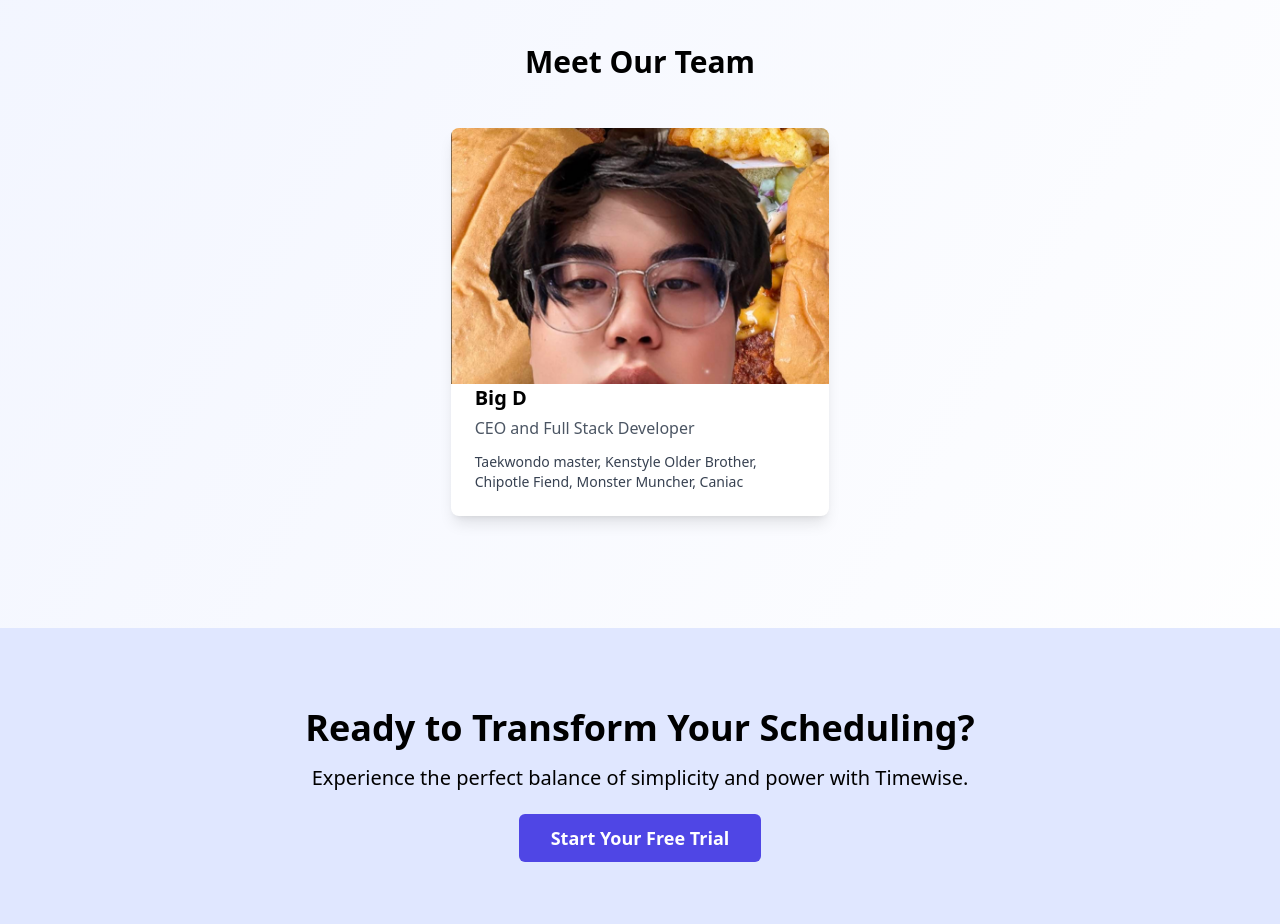
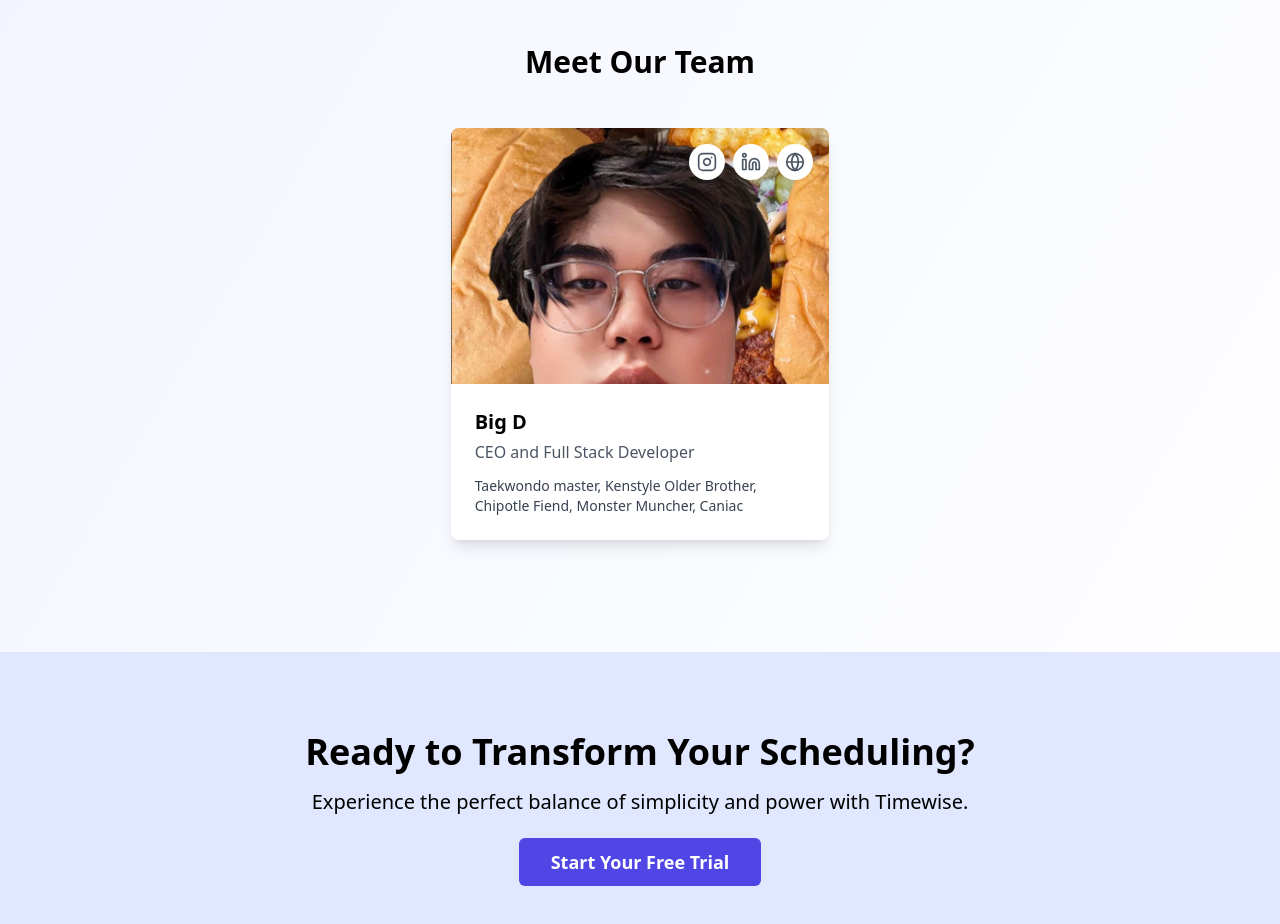
Before and after one commit to gsdyu/Calcoy, a Next.js app in the folder frontend/: page /auth/about in a window 1280 px wide. Shown: the part 1240-2164 px from the top of the page. Built offline with nearby package versions, Linux system fonts and the light colour scheme.

Commit message:
Added socials to members + removed icons-use lib instead

```diff
--- a/frontend/src/components/Auth/AboutPage.js
+++ b/frontend/src/components/Auth/AboutPage.js
@@ -3,6 +3,7 @@
 import React from 'react';
 import Link from 'next/link';
 import { Clock, Zap, Users } from 'lucide-react';
+import { Instagram, Linkedin, Globe } from 'lucide-react';
 
 const AboutPage = () => {
   return (
@@ -68,23 +69,17 @@ const AboutPage = () => {
         <div className="container mx-auto px-6">
           <h2 className="text-3xl font-bold text-center mb-12">Meet Our Team</h2>
           <div className="flex flex-wrap justify-center">
-              <div className="w-full md:w-1/2 lg:w-1/3 px-4 mb-8">
-                <div className="bg-white rounded-lg shadow-lg overflow-hidden relative pt-48">
-                  <img
-                    src="/kevh.png"
-                    alt="Big D"
-                    className="w-full h-64 object-cover object-[center_50%] absolute top-0 left-0"
-                    style={{ objectPosition: '0% 0%' }}
+            <TeamMemberCard
+              name="Big D"
+              role="CEO and Full Stack Developer"
+              description="Taekwondo master, Kenstyle Older Brother, Chipotle Fiend, Monster Muncher, Caniac"
+              image="/kevh.png"
+              socials={{
+                instagram: "Placeholder",
+                linkedin: "placeholder",
+                website: "placeholder"
+              }}
             />
-                  <div className="p-6 pt-16">
-                    <h3 className="text-xl font-semibold mb-1">Big D</h3>
-                    <p className="text-gray-600 mb-3">CEO and Full Stack Developer</p>
-                    <p className="text-gray-700 text-sm">
-                      Taekwondo master, Kenstyle Older Brother, Chipotle Fiend, Monster Muncher, Caniac
-                    </p>
-                  </div>
-                </div>
-              </div>
             {/* Add more team member cards here */}
           </div>
         </div>
@@ -112,4 +107,43 @@ const StoryCard = ({ icon, title, description }) => (
   </div>
 );
 
+const TeamMemberCard = ({ name, role, description, image, socials }) => (
+  <div className="w-full md:w-1/2 lg:w-1/3 px-4 mb-8">
+    <div className="bg-white rounded-lg shadow-lg overflow-hidden relative">
+      <img
+        src={image}
+        alt={name}
+        className="w-full h-64 object-cover object-top"
+      />
+      <div className="absolute top-0 right-0 p-4 flex space-x-2">
+        {socials.instagram && (
+          <SocialIcon Icon={Instagram} href={socials.instagram} />
+        )}
+        {socials.linkedin && (
+          <SocialIcon Icon={Linkedin} href={socials.linkedin} />
+        )}
+        {socials.website && (
+          <SocialIcon Icon={Globe} href={socials.website} />
+        )}
+      </div>
+      <div className="p-6">
+        <h3 className="text-xl font-semibold mb-1">{name}</h3>
+        <p className="text-gray-600 mb-3">{role}</p>
+        <p className="text-gray-700 text-sm">{description}</p>
+      </div>
+    </div>
+  </div>
+);
+
+const SocialIcon = ({ Icon, href }) => (
+  <a
+    href={href}
+    target="_blank"
+    rel="noopener noreferrer"
+    className="bg-white p-2 rounded-full text-gray-600 hover:text-indigo-600 transition duration-300"
+  >
+    <Icon size={20} />
+  </a>
+);
+
 export default AboutPage;
--- a/frontend/src/components/icons/SocialIcons.js
+++ b/frontend/src/components/icons/SocialIcons.js
@@ -40,23 +40,3 @@ export const EyeOffIcon = (props) => (
     <line x1="1" y1="1" x2="23" y2="23" />
   </svg>
 );
-
-export const InstagramIcon = (props) => (
-  <svg viewBox="0 0 24 24" fill="currentColor" {...props}>
-    <path d="M12 2.163c3.204 0 3.584.012 4.85.07 3.252.148 4.771 1.691 4.919 4.919.058 1.265.069 1.645.069 4.849 0 3.205-.012 3.584-.069 4.849-.149 3.225-1.664 4.771-4.919 4.919-1.266.058-1.644.07-4.85.07-3.204 0-3.584-.012-4.849-.07-3.26-.149-4.771-1.699-4.919-4.92-.058-1.265-.07-1.644-.07-4.849 0-3.204.013-3.583.07-4.849.149-3.227 1.664-4.771 4.919-4.919 1.266-.057 1.645-.069 4.849-.069zm0-2.163c-3.259 0-3.667.014-4.947.072-4.358.2-6.78 2.618-6.98 6.98-.059 1.281-.073 1.689-.073 4.948 0 3.259.014 3.668.072 4.948.2 4.358 2.618 6.78 6.98 6.98 1.281.058 1.689.072 4.948.072 3.259 0 3.668-.014 4.948-.072 4.354-.2 6.782-2.618 6.979-6.98.059-1.28.073-1.689.073-4.948 0-3.259-.014-3.667-.072-4.947-.196-4.354-2.617-6.78-6.979-6.98-1.281-.059-1.69-.073-4.949-.073zm0 5.838c-3.403 0-6.162 2.759-6.162 6.162s2.759 6.163 6.162 6.163 6.162-2.759 6.162-6.163c0-3.403-2.759-6.162-6.162-6.162zm0 10.162c-2.209 0-4-1.79-4-4 0-2.209 1.791-4 4-4s4 1.791 4 4c0 2.21-1.791 4-4 4zm6.406-11.845c-.796 0-1.441.645-1.441 1.44s.645 1.44 1.441 1.44c.795 0 1.439-.645 1.439-1.44s-.644-1.44-1.439-1.44z"/>
-  </svg>
-);
-
-export const LinkedinIcon = (props) => (
-  <svg viewBox="0 0 24 24" fill="currentColor" {...props}>
-    <path d="M19 0h-14c-2.761 0-5 2.239-5 5v14c0 2.761 2.239 5 5 5h14c2.762 0 5-2.239 5-5v-14c0-2.761-2.238-5-5-5zm-11 19h-3v-11h3v11zm-1.5-12.268c-.966 0-1.75-.79-1.75-1.764s.784-1.764 1.75-1.764 1.75.79 1.75 1.764-.783 1.764-1.75 1.764zm13.5 12.268h-3v-5.604c0-3.368-4-3.113-4 0v5.604h-3v-11h3v1.765c1.396-2.586 7-2.777 7 2.476v6.759z"/>
-  </svg>
-);
-
-export const GlobeIcon = (props) => (
-  <svg viewBox="0 0 24 24" fill="none" stroke="currentColor" strokeWidth="2" strokeLinecap="round" strokeLinejoin="round" {...props}>
-    <circle cx="12" cy="12" r="10"></circle>
-    <line x1="2" y1="12" x2="22" y2="12"></line>
-    <path d="M12 2a15.3 15.3 0 0 1 4 10 15.3 15.3 0 0 1-4 10 15.3 15.3 0 0 1-4-10 15.3 15.3 0 0 1 4-10z"></path>
-  </svg>
-);
```
Lines whose indentation alone changed are shown as unchanged.
